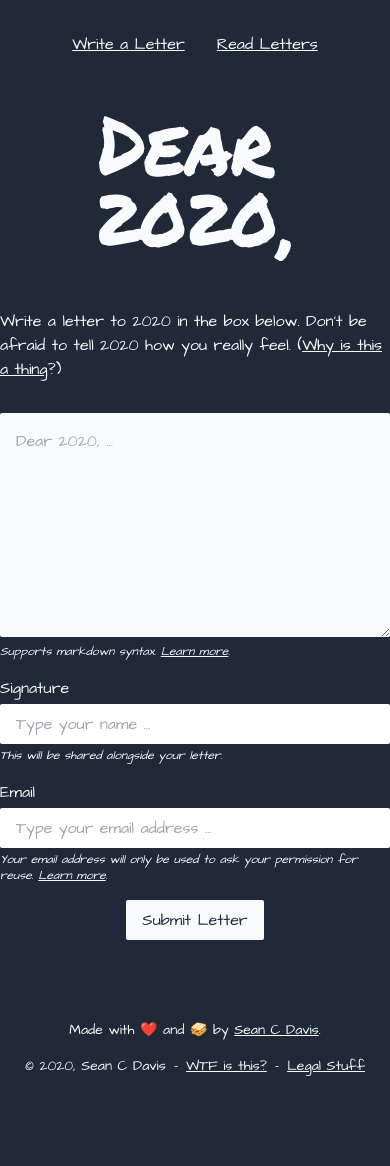
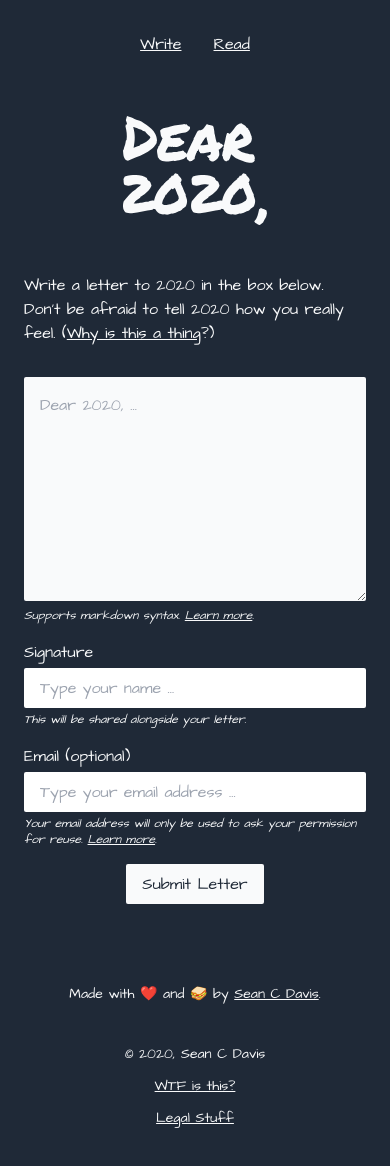
Before and after one commit to seancdavis/dear-2020, a Next.js app: page / in a window 390 px wide. Shown: the top 1166 px of the page. Before the commit the page ends 1124 px from the top, so only its background shows below. Built offline with nearby package versions, Linux system fonts and the light colour scheme; no server answers.

Commit message:
[Fixes #11] Add responsive styles

```diff
--- a/components/layout.js
+++ b/components/layout.js
@@ -20,15 +20,19 @@ const Layout = ({ children, title }) => {
       <div className="mb-4 py-8 px-4">
         <ul className="flex mx-auto justify-center">
           <li className="mx-4">
-            <a href="/">Write a Letter</a>
+            <a href="/">
+              Write<span className="hidden sm:inline"> a Letter</span>
+            </a>
           </li>
           <li className="mx-4">
-            <a href="/letters">Read Letters</a>
+            <a href="/letters">
+              Read<span className="hidden sm:inline"> Letters</span>
+            </a>
           </li>
         </ul>
       </div>
 
-      <div className="mx-auto mb-12" style={{ maxWidth: "12rem" }}>
+      <div className="mx-auto mb-12 layout-logo">
         <a href="/">
           <Logo />
         </a>
@@ -45,15 +49,15 @@ const Layout = ({ children, title }) => {
             </a>
             .
           </p>
-          <div className="flex justify-center">
-            <p className="mx-2">&copy; 2020, Sean C Davis</p>
-            <p>-</p>
-            <p className="mx-2">
+          <div className="sm:flex justify-center mt-10 sm:mt-0">
+            <p className="mx-2 mb-3">&copy; 2020, Sean C Davis</p>
+            <p className="hidden sm:block">-</p>
+            <p className="mx-2 mb-3">
               <a href="/about" className="underline">
                 WTF is this?
               </a>
             </p>
-            <p>-</p>
+            <p className="hidden sm:block">-</p>
             <p className="mx-2">
               <a href="/terms" className="underline">
                 Legal Stuff
--- a/pages/_app.js
+++ b/pages/_app.js
@@ -2,6 +2,7 @@ import apolloClient from "../lib/apollo-client"
 import { ApolloProvider } from "@apollo/client"
 
 import "../styles/globals.css"
+import "../styles/layout.css"
 import "../styles/letter.css"
 
 const MyApp = ({ Component, pageProps }) => {
--- a/pages/about.js
+++ b/pages/about.js
@@ -3,7 +3,7 @@ import Layout from "../components/layout"
 const AboutPage = () => {
   return (
     <Layout title="WTF is this?">
-      <div className="max-w-lg mx-auto">
+      <div className="max-w-lg mx-auto px-6 sm:px-0">
         <h1 className="text-center">Why is this a thing?</h1>
         <div className="text-lg">
           <p>
--- a/pages/index.js
+++ b/pages/index.js
@@ -43,7 +43,7 @@ const HomePage = () => {
 
   return (
     <Layout title="Write a Letter">
-      <div className="container mx-auto">
+      <div className="container mx-auto px-6 sm:px-0">
         <div className="max-w-md mx-auto mb-8 rounded-sm">{status}</div>
 
         <form onSubmit={handleLetterSubmit} className="max-w-md mx-auto">
@@ -81,7 +81,7 @@ const HomePage = () => {
           </div>
           <div className="mb-4">
             <label htmlFor="#email" className="block mb-1">
-              Email
+              Email (optional)
             </label>
             <input
               type="email"
--- a/pages/letters.js
+++ b/pages/letters.js
@@ -51,7 +51,7 @@ const LettersPage = () => {
 
   if (loading) {
     body = (
-      <div className="grid grid-cols-4 gap-6 auto-rows-fr">
+      <div className="grid grid-cols-1 sm:grid-cols-2 md:grid-cols-3 lg:grid-cols-4 gap-6 auto-rows-fr">
         {[...Array(12)].map((_, idx) => (
           <LetterSkeleton key={idx} />
         ))}
@@ -72,7 +72,7 @@ const LettersPage = () => {
     )
   } else {
     body = (
-      <div className="grid grid-cols-4 gap-6 auto-rows-fr">
+      <div className="grid grid-cols-1 sm:grid-cols-2 md:grid-cols-3 lg:grid-cols-4 gap-6 auto-rows-fr">
         {data.letters.map((letter, idx) => (
           <Letter {...letter} key={idx} />
         ))}
@@ -88,7 +88,7 @@ const LettersPage = () => {
       </Head>
 
       <div>
-        <div className="container mx-auto">{body}</div>
+        <div className="container mx-auto px-6 xl:px-0">{body}</div>
       </div>
     </Layout>
   )
--- a/pages/letters/[id].js
+++ b/pages/letters/[id].js
@@ -18,9 +18,11 @@ const GET_LETTER_QUERY = gql`
 const LetterPage = ({ letter }) => {
   return (
     <Layout>
-      <div className="max-w-md mx-auto p-4 bg-gray-200 text-gray-800 rounded-sm">
-        <div dangerouslySetInnerHTML={{ __html: letter.bodyHtml }} className="mb-4" />
-        <p>- {letter.signature}</p>
+      <div className="max-w-md mx-auto px-6 sm:px-0">
+        <div className="p-4 bg-gray-200 text-gray-800 rounded-sm">
+          <div dangerouslySetInnerHTML={{ __html: letter.bodyHtml }} className="mb-4" />
+          <p>- {letter.signature}</p>
+        </div>
       </div>
     </Layout>
   )
--- a/pages/terms.js
+++ b/pages/terms.js
@@ -3,7 +3,7 @@ import Layout from "../components/layout"
 const TermsPage = () => {
   return (
     <Layout title="Legal Stuff">
-      <div className="max-w-lg mx-auto">
+      <div className="max-w-lg mx-auto px-6 sm:px-0">
         <h1 className="text-center">Legal Stuff &amp; Things</h1>
         <div className="text-lg">
           <h2 className="uppercase mt-8 mb-2 text-2xl text-center">Terms &amp; Conditions</h2>
--- a/styles/globals.css
+++ b/styles/globals.css
@@ -34,7 +34,7 @@ h3 {
     text-xl;
 }
 
-p:not(:last-child) {
+p {
   @apply mb-4;
 }
 
--- /dev/null
+++ b/styles/layout.css
@@ -0,0 +1,15 @@
+.layout-logo {
+  max-width: 9rem;
+}
+
+@screen sm {
+  .layout-logo {
+    max-width: 10rem;
+  }
+}
+
+@screen md {
+  .layout-logo {
+    max-width: 12rem;
+  }
+}
```
